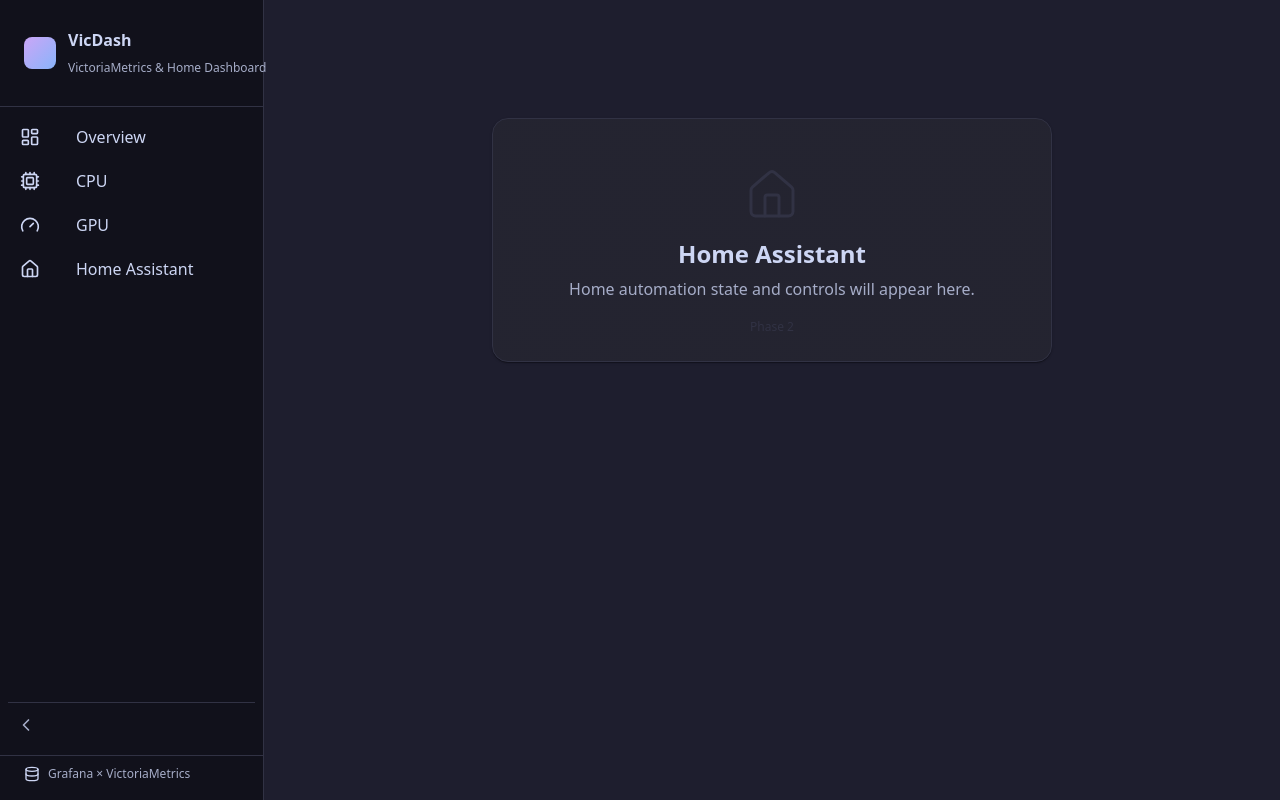
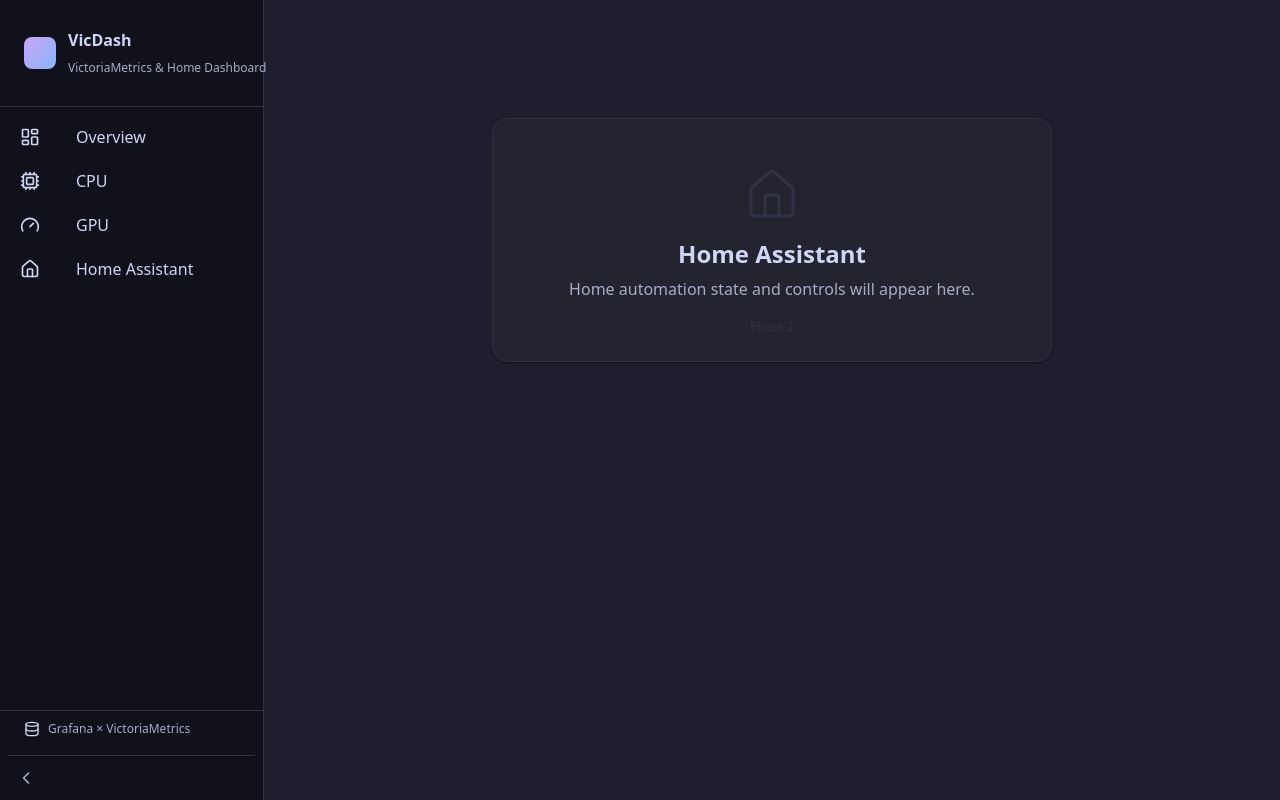
Before and after one commit to caiocfer/VicDash, a React (Vite) app: page /home-assistant in a window 1280 px wide. Built offline with nearby package versions, Linux system fonts and the light colour scheme; no server answers.

Commit message:
Nav rail: move collapse toggle below the datasource badge

```diff
--- a/src/components/Layout/AppLayout.tsx
+++ b/src/components/Layout/AppLayout.tsx
@@ -148,6 +148,18 @@
         ))}
       </List>
 
+      {!collapsed && (
+        <>
+          <Divider sx={{ my: 1, borderColor: 'surface.divide' }} />
+          <Box sx={{ px: 3, pb: 2, display: 'flex', alignItems: 'center', gap: 1 }}>
+            <Database size={16} />
+            <Typography variant="caption" color="text.secondary">
+              Grafana &times; VictoriaMetrics
+            </Typography>
+          </Box>
+        </>
+      )}
+
       <Box sx={{ px: 1, pb: 1 }}>
         <Divider sx={{ mb: 1, borderColor: 'surface.divide' }} />
         <IconButton
@@ -165,18 +177,6 @@
           {collapsed ? <ChevronRight size={20} /> : <ChevronLeft size={20} />}
         </IconButton>
       </Box>
-
-      {!collapsed && (
-        <>
-          <Divider sx={{ my: 1, borderColor: 'surface.divide' }} />
-          <Box sx={{ px: 3, pb: 2, display: 'flex', alignItems: 'center', gap: 1 }}>
-            <Database size={16} />
-            <Typography variant="caption" color="text.secondary">
-              Grafana &times; VictoriaMetrics
-            </Typography>
-          </Box>
-        </>
-      )}
     </>
   );
 }
```
